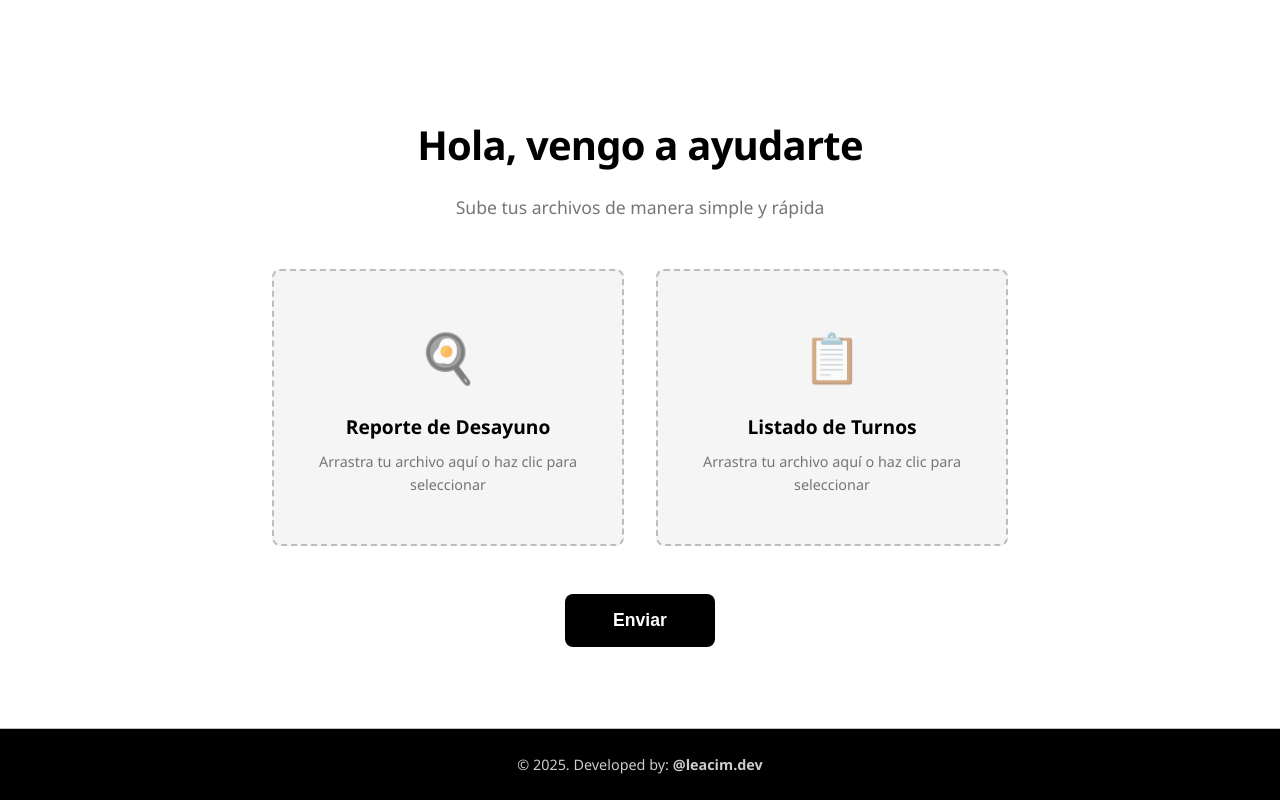
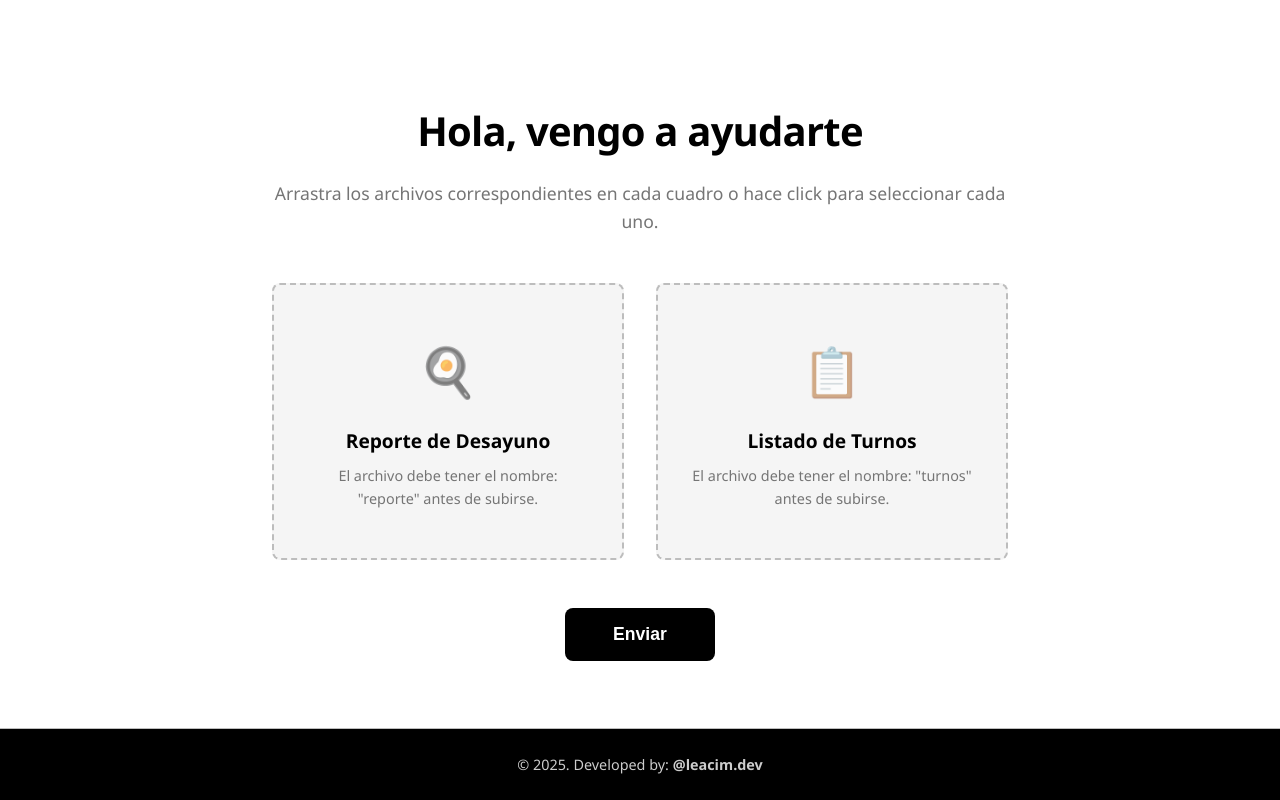
Before and after one commit to leacim17/shiftsAlmarena, a plain HTML site: page index.html in a window 1280 px wide. Drawn offline with Linux system fonts and the light colour scheme.

Commit message:
Update index.html

```diff
--- a/index.html
+++ b/index.html
@@ -9,21 +9,21 @@
 <body>
     <div class="container">
         <h1 class="title">Hola, vengo a ayudarte</h1>
-        <p class="subtitle">Sube tus archivos de manera simple y rápida</p>
+        <p class="subtitle">Arrastra los archivos correspondientes en cada cuadro o hace click para seleccionar cada uno.</p>
 
         <div class="upload-section">
             <div class="drop-zone" id="breakfast-zone">
                 <div class="drop-zone-icon">🍳</div>
                 <div class="drop-zone-title">Reporte de Desayuno</div>
-                <div class="drop-zone-text">Arrastra tu archivo aquí o haz clic para seleccionar</div>
-                <input type="file" class="file-input" name="reporte" id="breakfast-input" accept=".pdf,.doc,.docx,.txt,.csv,.xlsx,.xls">
+                <div class="drop-zone-text">El archivo debe tener el nombre: "reporte" antes de subirse.</div>
+                <input type="file" class="file-input" name="reporte" id="breakfast-input" accept=".xlsx,.xls">
             </div>
 
             <div class="drop-zone" id="shifts-zone">
                 <div class="drop-zone-icon">📋</div>
                 <div class="drop-zone-title">Listado de Turnos</div>
-                <div class="drop-zone-text">Arrastra tu archivo aquí o haz clic para seleccionar</div>
-                <input type="file" class="file-input" name="turnos" id="shifts-input" accept=".pdf,.doc,.docx,.txt,.csv,.xlsx,.xls">
+                <div class="drop-zone-text">El archivo debe tener el nombre: "turnos" antes de subirse.</div>
+                <input type="file" class="file-input" name="turnos" id="shifts-input" accept=".xlsx,.xls">
             </div>
         </div>
 
```
